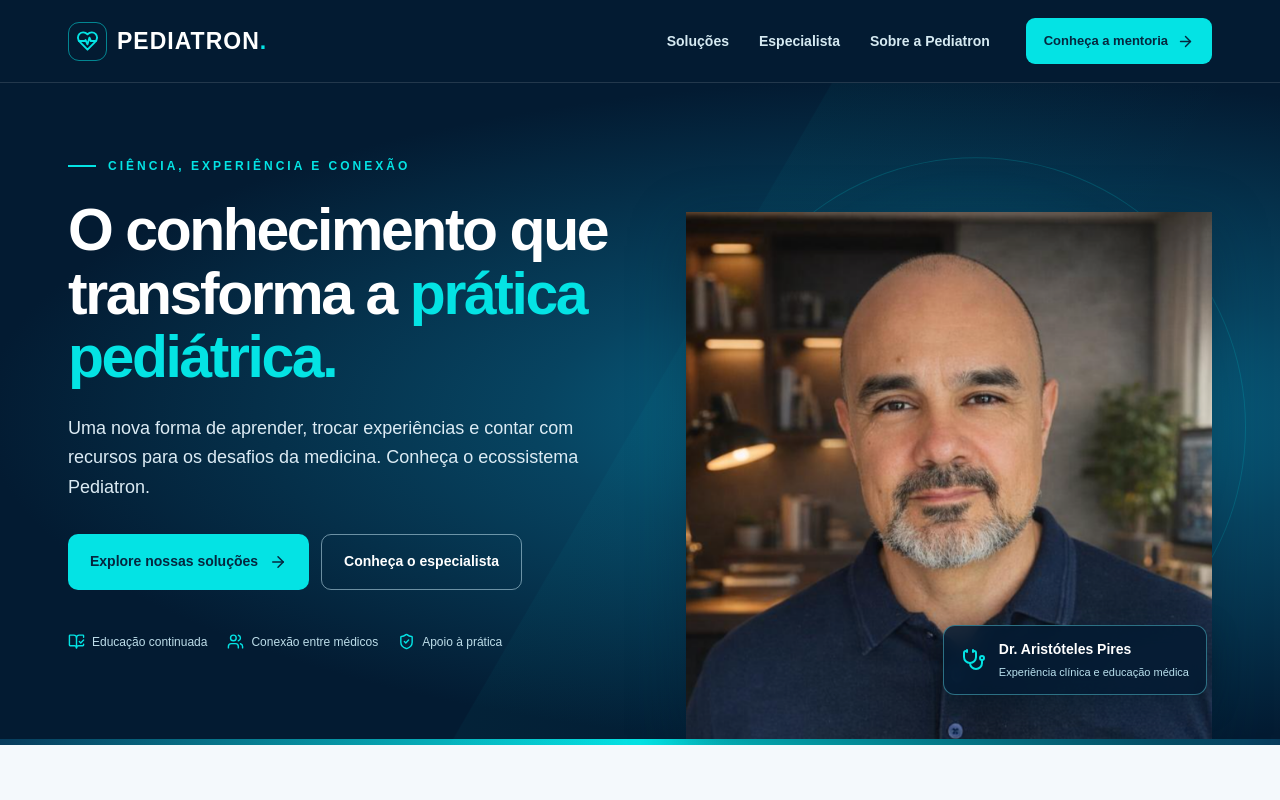
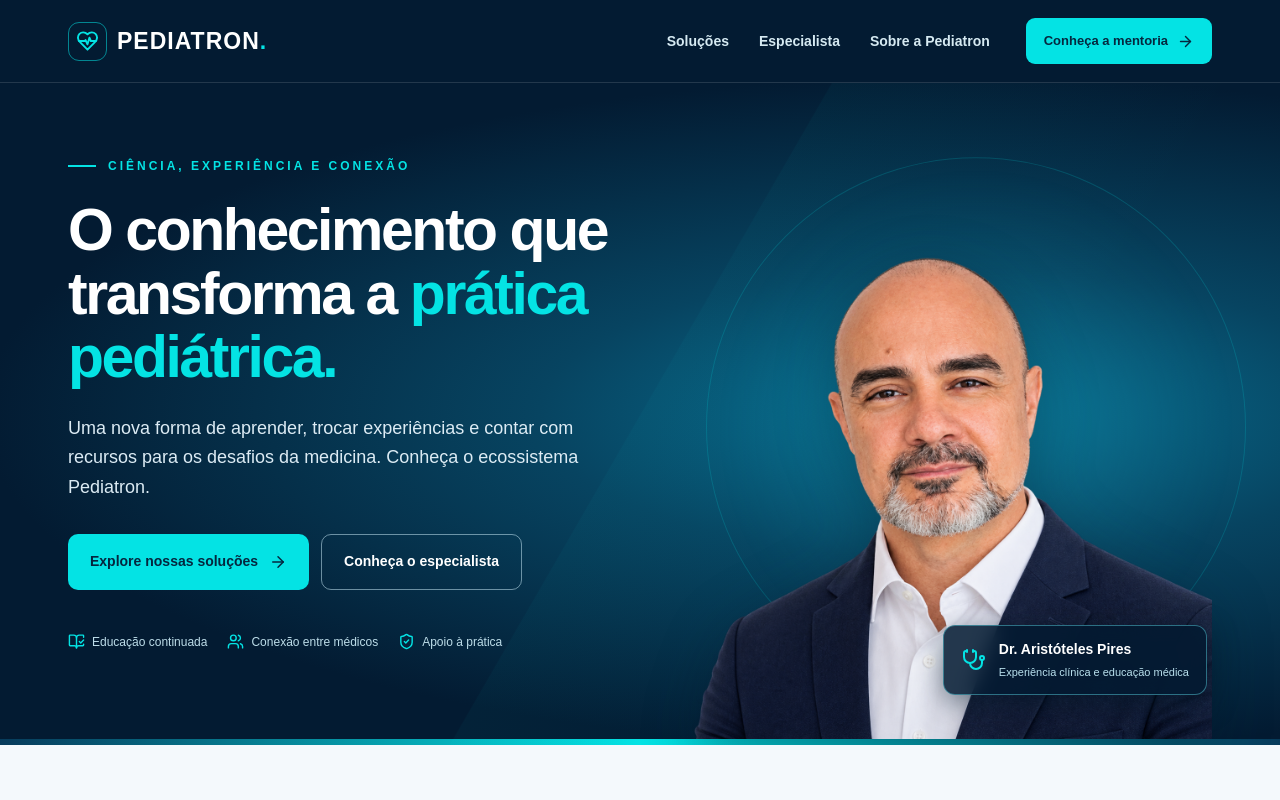
Before and after one commit to g4trader/iatron_calculator, a Next.js app in the folder frontend/: page / in a window 1280 px wide. Shown: the top 800 px of the page. Built offline with nearby package versions, Linux system fonts and the light colour scheme; no server answers; the database is empty.

Commit message:
Use transparent cutout portrait for Pediatron homepage hero

```diff
--- a/frontend/app/page.tsx
+++ b/frontend/app/page.tsx
@@ -46,7 +46,7 @@ export default function PediatronHome() {
           </div>
           <div className="pediatron-hero-visual" aria-label="Dr. Aristóteles Pires, médico e mentor">
             <div className="pediatron-hero-halo" aria-hidden="true" />
-            <Image src="/images/dr-aristoteles-pires.png" alt="Dr. Aristóteles Pires" fill priority sizes="(max-width: 800px) 100vw, 47vw" className="pediatron-hero-photo" />
+            <Image src="/images/a_clean_cutout_portrait_on_a_transparent_backgroun.png" alt="Dr. Aristóteles Pires" fill priority sizes="(max-width: 800px) 100vw, 47vw" className="pediatron-hero-photo" />
             <div className="pediatron-mentor-tag"><Stethoscope aria-hidden="true" /><span><strong>Dr. Aristóteles Pires</strong><small>Experiência clínica e educação médica</small></span></div>
           </div>
         </div>
```
